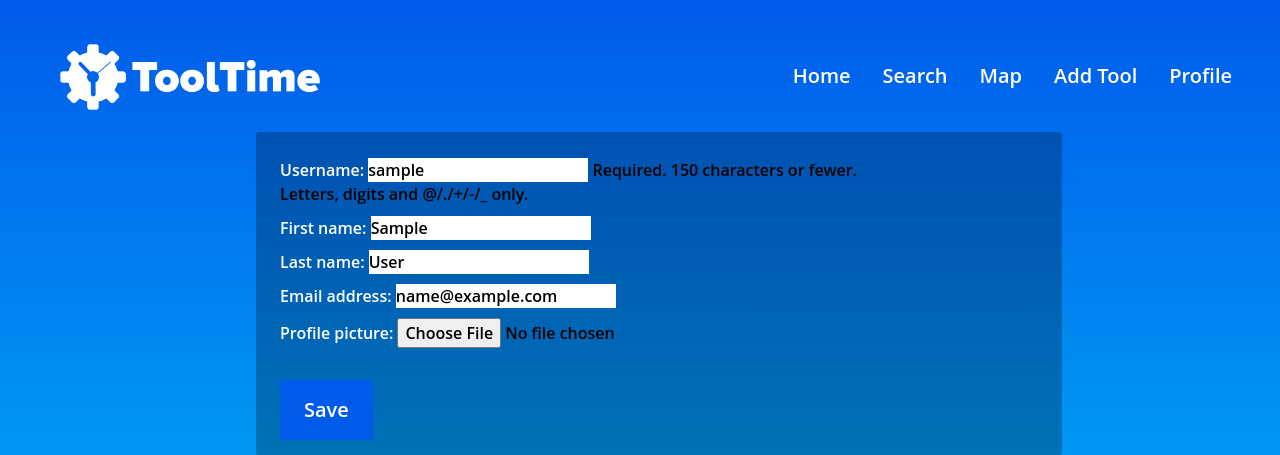
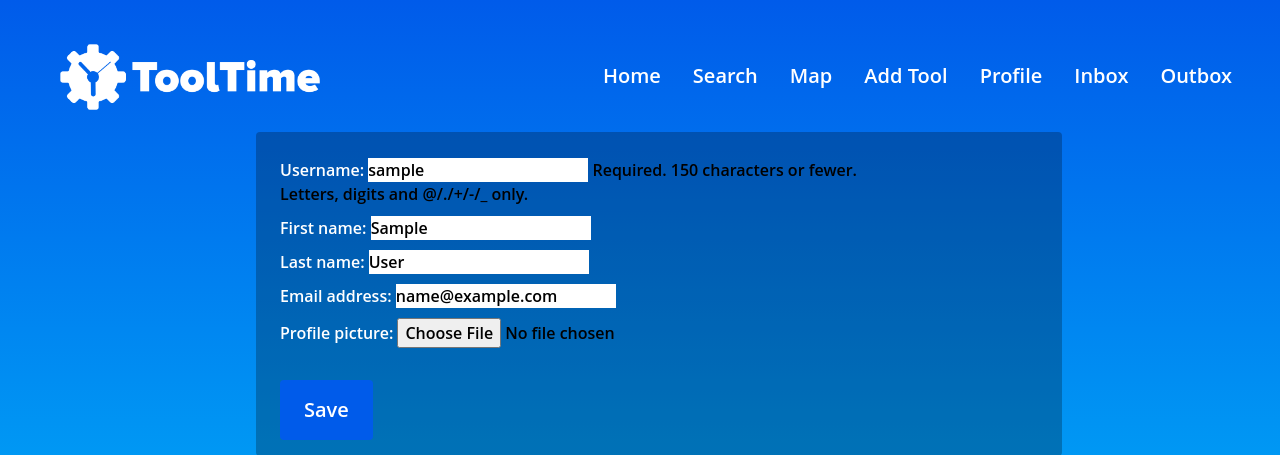
Before and after one commit to jacobef/djangang, a Django app: page /accounts/profile/ in a window 1280 px wide. Shown: the top 455 px of the page. Run offline with Django 4.2, Linux system fonts and the light colour scheme; the visitor is signed in with stand-in values (Sample User, id 1); some libraries are stand-ins or nearby versions.

Commit message:
add inbox/outbox to navbar

```diff
--- a/djangang/templates/base.html
+++ b/djangang/templates/base.html
@@ -19,6 +19,9 @@
         <a href={% url "rental:map" %}>Map</a>
         <a href={% url "rental:add" %}>Add Tool</a>
         <a href={% url "accounts:profile" %}>Profile</a>
+        <a href={% url "rental:requests-inbox" %}>Inbox</a>
+      <a href={% url "rental:requests-outbox" %}>Outbox</a>
+
   </div>
 </div>
 
```
